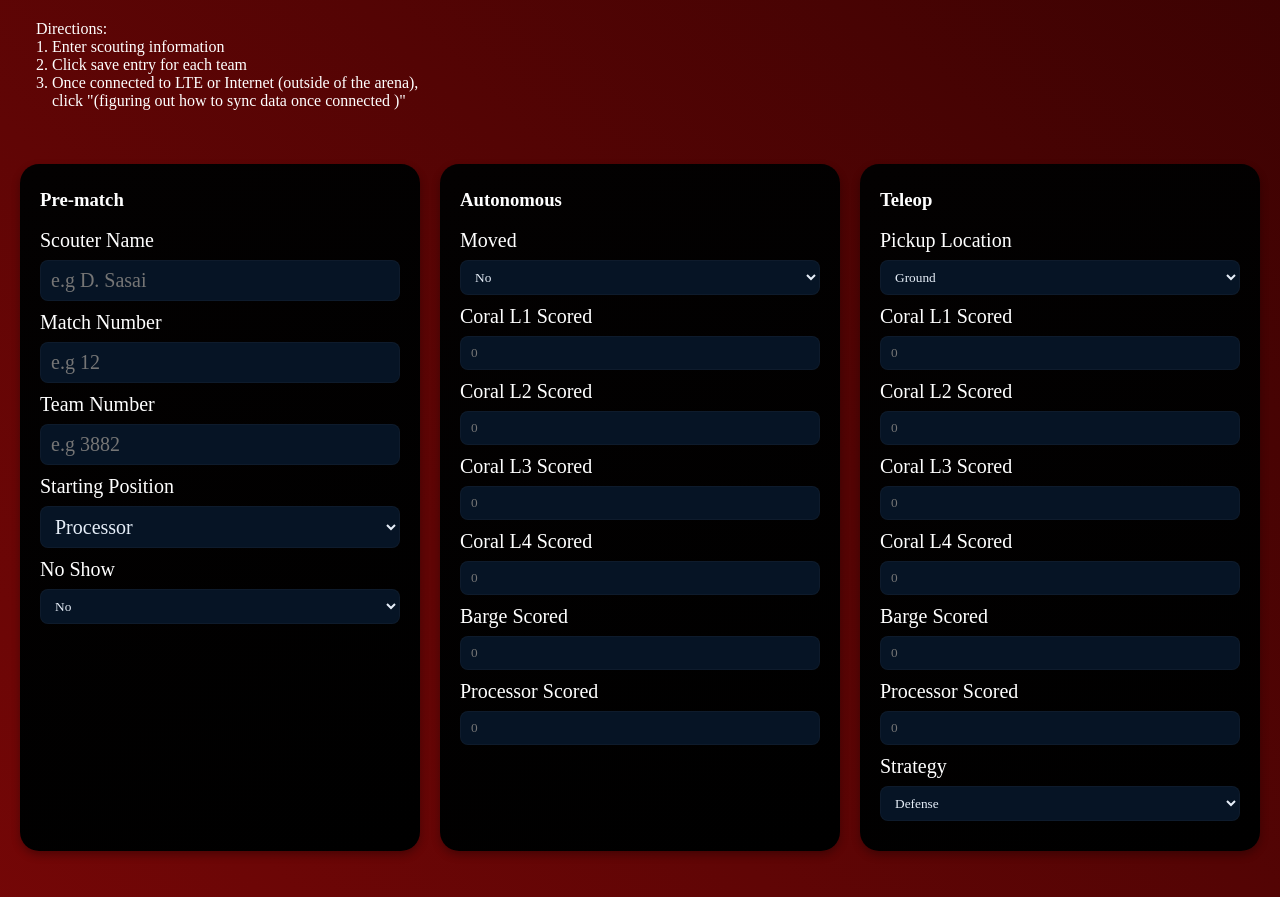
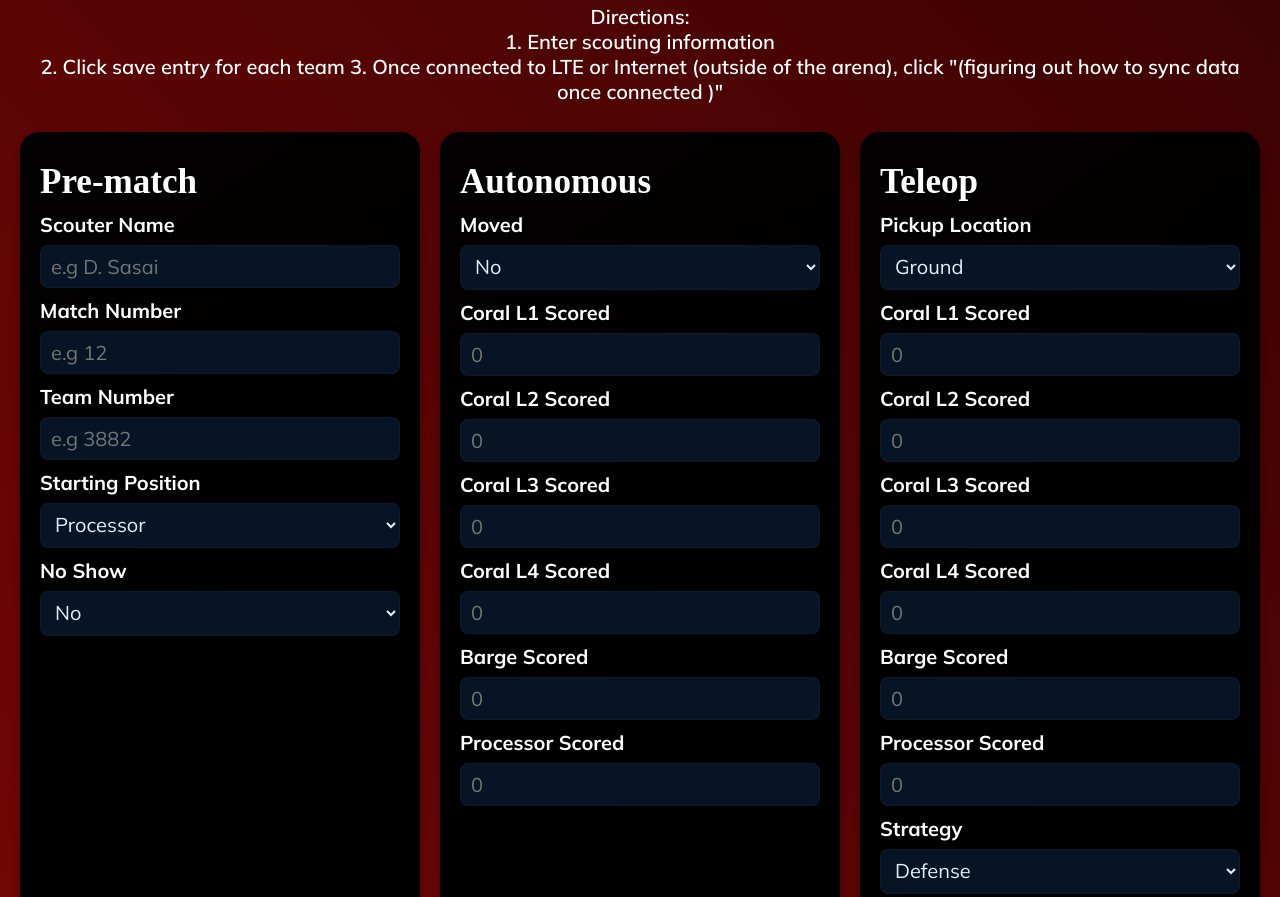
Before and after one commit to avyllen/pba-frc-thing, a plain HTML site: page index.html in a window 1280 px wide. Shown: the part 536-1433 px from the top of the page. Drawn offline with Linux system fonts and the light colour scheme; a web font is replaced by a local one.

Commit message:
visual tweaks; made font changes

```diff
--- a/index.html
+++ b/index.html
@@ -2,10 +2,15 @@
 <html lang="en">
 <head>
 
-  <!-- font used -->
+  <!-- fonts used -->
     <link rel="preconnect" href="https://fonts.googleapis.com">
 <link rel="preconnect" href="https://fonts.gstatic.com" crossorigin>
 <link href="https://fonts.googleapis.com/css2?family=Bitcount+Prop+Single:wght@100..900&display=swap" rel="stylesheet">
+
+<link rel="preconnect" href="https://fonts.googleapis.com">
+<link rel="preconnect" href="https://fonts.gstatic.com" crossorigin>
+<link href="https://fonts.googleapis.com/css2?family=Mulish:ital,wght@0,200..1000;1,200..1000&display=swap" rel="stylesheet">
+
   <meta charset="UTF-8">
   <meta name="viewport" content="width=device-width, initial-scale=1.0">
   <title>Lunas Robotics Scouting App 2026test1</title>
@@ -23,11 +28,18 @@
 
     *{box-sizing:border-box;font-family:'Bitcount Prop Single'}
     body{margin:0;background:linear-gradient(45deg,#850808 0%, #2f0101 100%);color:#ffffff;padding:20px;}
-    h1{text-align:center;margin-bottom:20px;}
-    h2{text-align:center;margin-bottom:20px;}
-    h3{margin-top:5px;}
+    h1{
+      text-align:center;margin-bottom:20px;}
+    h2{
+      text-align:center;margin-bottom:20px;}
+
+    h3{margin-top:10px; margin-bottom:10px;}
+
+    h4{text-align:center;margin-bottom:20px;
+    font-weight:400}
 
     header{
+
       display:flex;
       align-items:center;
       gap:16px;
@@ -47,13 +59,20 @@
     }
 
     .subtitle{
-    color:var(--muted);font-size:13px;}
+    color:var(--muted);font-size:13px;
+
+  }
+
+
+
     nav{display:flex;gap:8px;
     }
 
 
 
-    nav button{background:transparent;border:1px solid transparent;padding:8px 12px;border-radius:8px;color:var(--muted);cursor:pointer;}
+
+
+    nav button{background:transparent;border:1px solid transparent;padding:9px 12px;border-radius:8px;color:var(--muted);cursor:pointer;}
     nav button.active{background:var(--glass);border-color:rgba(255,255,255,0.04);color:#ffffff;}
 
     /* ==========================
@@ -67,6 +86,7 @@
       margin-top:20px;
     }
     .card{
+      font-size:30px;font-weight:700;
       background:var(--card);
       flex-direction: column;
       padding:20px;
@@ -79,12 +99,14 @@
 
 
     label{
+      font-family: Mulish;
       display:block;
       font-size:20px;
       color:var(--muted);
       margin-bottom:8px;
     }
     input, select, textarea{
+      font-family: Mulish;
       width:100%;
       padding:8px 10px;
       border-radius:8px;
@@ -98,12 +120,12 @@
     button.primary{
       background:linear-gradient(45deg,#ddaeae 0%, #ffe2e2 100%);
       color:black;
-      border:none;
-      padding:10px 12px;
+      border:10px;
+      padding:18px 19px;
       border-radius:10px;
       cursor:pointer;
-      font-weight:bold;
-      margin-right:8px;
+      font-weight:500;
+      margin-right:6px;
     }
     .toggle-label{
       display:flex;
@@ -113,6 +135,15 @@
       margin-bottom:10px;
     }
 
+    .dir-label{
+      display:flex;
+      align-items:center;
+      gap:8px;
+      cursor:pointer;
+      margin-bottom:10px;
+      text-align: center;
+      font-size:20px;font-weight:600;
+    }
     .notice{
       background:linear-gradient(90deg, rgba(255,255,255,0.06), rgba(14,165,233,0.03));
       padding:10px;
@@ -142,15 +173,14 @@
       <h1>
         Lunas Robotics Scouting App
       </h1>
-      </div>
-     <pre>
-    Directions:
-    1. Enter scouting information
-    2. Click save entry for each team
-    3. Once connected to LTE or Internet (outside of the arena),
-        click "(figuring out how to sync data once connected )"
-      </pre>
-    </div>
+      <div class="dir-label">
+   <label>
+      Directions:<br>
+      1. Enter scouting information <br>
+      2. Click save entry for each team
+      3. Once connected to LTE or Internet (outside of the arena),
+      click "(figuring out how to sync data once connected )"<br></label>
+      </label>
 
     </div>
 
@@ -162,7 +192,8 @@
     </div>
   </header>
 
-  <!-- cards  -->
+
+  cards  -->
   <div class="cards-container">
 
     <!-- prematch -->
@@ -176,12 +207,12 @@
       <input type="number" id="teamNumber" style="font-size: 20px;" placeholder="e.g 3882">
       <label for="label">Starting Position</label>
       <select id="startPosition" style="font-size: 20px;">
-          <option value="processor">Processor</option>
+          <option value="processor" >Processor</option>
         <option value="middle">Middle</option>
       <option value="other">Other</option>
       </select>
       <label>No Show</label>
-      <select id="noShow">
+      <select id="noShow" style="font-size: 20px;">
       <option value="no">No</option>
         <option value="yes">Yes</option>
       <label class="toggle-label">
@@ -192,23 +223,23 @@
     <div class="card">
       <h3>Autonomous</h3>
       <label>Moved</label>
-      <select id="Moved">
+      <select id="Moved" style="font-size: 20px;">
       <option value="no">No</option>
       <option value="Yes">Yes</option>
       </select>
       </label>
       <label>Coral L1 Scored</label>
-      <input type="text" id="coralL1" placeholder="0">
+      <input type="text" id="coralL1" placeholder="0" style="font-size: 20px;">
       <label>Coral L2 Scored</label>
-      <input type="text" id="coralL2" placeholder="0">
+      <input type="text" id="coralL2" placeholder="0" style="font-size: 20px;">
       <label>Coral L3 Scored</label>
-      <input type="text" id="coralL3" placeholder="0">
+      <input type="text" id="coralL3" placeholder="0" style="font-size: 20px;">
       <label>Coral L4 Scored</label>
-      <input type="text" id="coralL4" placeholder="0">
+      <input type="text" id="coralL4" placeholder="0" style="font-size: 20px;">
       <label>Barge Scored</label>
-      <input type="text" id="bargeAuto" placeholder="0">
+      <input type="text" id="bargeAuto" placeholder="0" style="font-size: 20px;">
       <label>Processor Scored</label>
-      <input type="text" id="processorAuto" placeholder="0">
+      <input type="text" id="processorAuto" placeholder="0" style="font-size: 20px;">
     </div>
 
     <!-- teleop -->
@@ -216,26 +247,26 @@
       <div class="card">
       <h3>Teleop</h3>
       <label>Pickup Location</label>
-      <select id="pickupLocation">
+      <select id="pickupLocation" style="font-size: 20px;">
         <option value="ground">Ground</option>
         <option value="human">Human Player</option>
         <option value="both">Both</option>
         <option value="none">None</option>
       </select>
       <label>Coral L1 Scored</label>
-      <input type="text" id="coralL1" placeholder="0">
+      <input type="text" id="coralL1" placeholder="0" style="font-size: 20px;">
       <label>Coral L2 Scored</label>
-      <input type="text" id="coralL2" placeholder="0">
+      <input type="text" id="coralL2" placeholder="0" style="font-size: 20px;">
       <label>Coral L3 Scored</label>
-      <input type="text" id="coralL3" placeholder="0">
+      <input type="text" id="coralL3" placeholder="0" style="font-size: 20px;">
       <label>Coral L4 Scored</label>
-      <input type="text" id="coralL4" placeholder="0">
+      <input type="text" id="coralL4" placeholder="0" style="font-size: 20px;">
       <label>Barge Scored</label>
-      <input type="text" id="bargeAuto" placeholder="0">
+      <input type="text" id="bargeAuto" placeholder="0" style="font-size: 20px;">
       <label>Processor Scored</label>
-      <input type="text" id="processorAuto" placeholder="0">
+      <input type="text" id="processorAuto" placeholder="0" style="font-size: 20px;">
       <label>Strategy</label>
-      <select id="strategy">
+      <select id="strategy" style="font-size: 20px;">
         <option value="defense">Defense</option>
         <option value="offense">Offense</option>
       </select>
@@ -245,31 +276,31 @@
     <div class="card">
       <h3>Endgame</h3>
       <label>End Position</label>
-      <select id="endPosition">
+      <select id="endPosition" style="font-size: 20px;">
         <option value="notParked">Not Parked</option>
         <option value="parked">Parked</option>
         <option value="deepClimb">Deep Climb</option>
         <option value="shallowClimb">Shallow Climb</option>
       </select>
      <label>Robot Died</label>
-      <select id="robotDied">
+      <select id="robotDied" style="font-size: 20px;">
         <option value="no">No</option>
         <option value="Yes">Yes</option>
     </select>
      <label>Unstable</label>
-        <select id="robotDied">
+        <select id="unstable" style="font-size: 20px;">
           <option value="no">No</option>
           <option value="Yes">Yes</option>
       <label class="toggle-label">
       </select>
       <h3>Comments</h3>
-      <textarea id="comments" rows="9" placeholder="Type additional notes here"></textarea>
+      <textarea id="comments" rows="5" placeholder="Type additional notes here" style="font-size: 20px;"></textarea>
 
       <!-- Buttons -->
       <div>
-        <button class="primary" id="saveEntry">Save Entry</button>
-        <button class="primary" id="share">Share</button>
-        <button class="primary" id="deleteEntry">Delete</button>
+        <button class="primary" id="saveEntry" style="font-size:15px;">Save Entry</button>
+        <button class="primary" id="share" style="font-size:15px;">Share</button>
+        <button class="primary" id="deleteEntry" style="font-size:15px;">Delete</button>
       </div>
     </div>
     </div>
```
